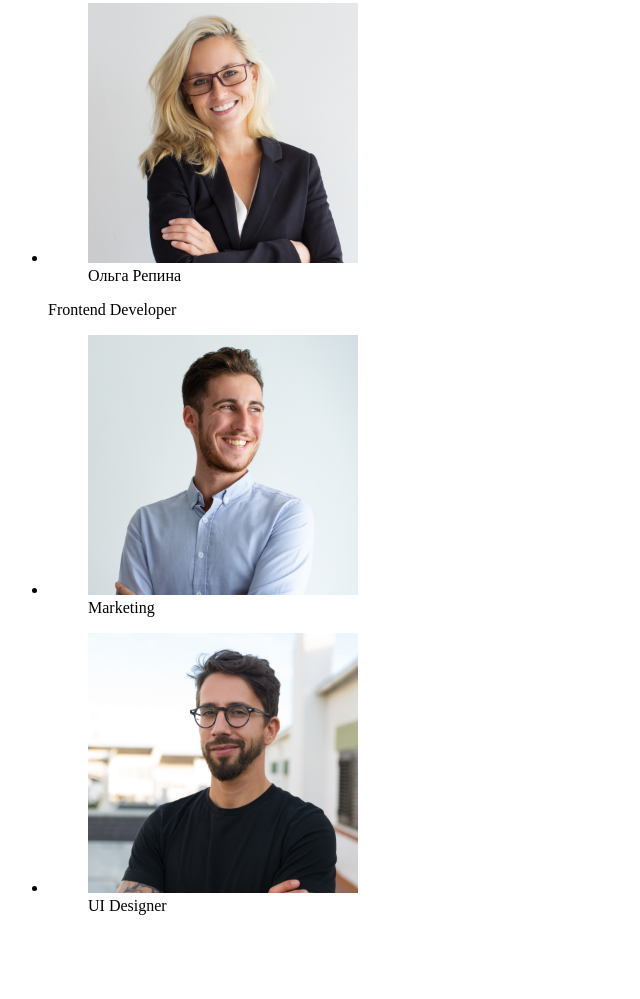
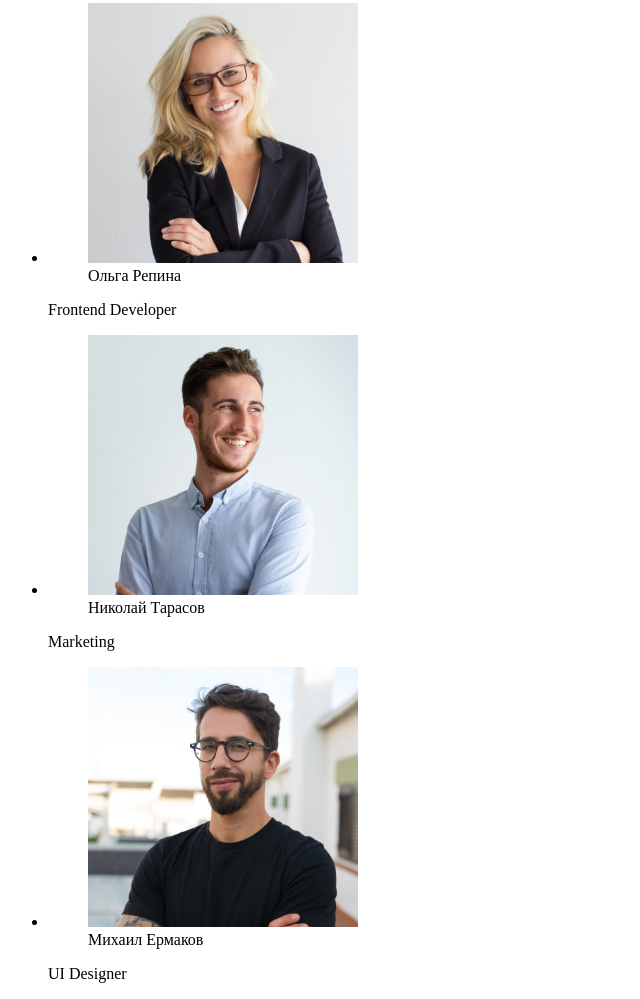
Before and after one commit to khvadim69/goit-markup-hw-001, a plain HTML site: page index.html in a window 1280 px wide. Shown: the part 1786-2785 px from the top of the page, without its empty margins (0-640 px from the left). Before the commit the page ends 2717 px from the top, so only its background shows below. Drawn offline with Linux system fonts and the light colour scheme.

Commit message:
Пишет код до Футера

```diff
--- a/index.html
+++ b/index.html
@@ -55,11 +55,13 @@
                <h2>Наша команда</h2>
                <ul>
                     <li><figure><img src="images/img Игорь Демьяненко.png" alt="Фото Игорь Демьяненко" width="270"><figcaption>Игорь Демьяненко</figcaption></figure>
-                    <p>Product Designer</p></li>
+                         <p>Product Designer</p></li>
                     <li><figure><img src="images/img Ольга Репина.png" alt="Фото Ольга Репина" width="270"><figcaption>Ольга Репина</figcaption></figure>
-                    <p>Frontend Developer</p></li>
-                    <li><figure><img src="images/img Николай Тарасов.png" alt="Фото Николай Тарасов" width="270"><figcaption>Marketing</figcaption></figure></li>
-                    <li><figure><img src="images/img Михаил Ермаков.png" alt="Фото Михаил Ермаков" width="270"><figcaption>UI Designer</figcaption></figure></li>
+                         <p>Frontend Developer</p></li>
+                    <li><figure><img src="images/img Николай Тарасов.png" alt="Фото Николай Тарасов" width="270"><figcaption>Николай Тарасов</figcaption></figure>
+                         <p>Marketing</p></li>
+                    <li><figure><img src="images/img Михаил Ермаков.png" alt="Фото Михаил Ермаков" width="270"><figcaption>Михаил Ермаков</figcaption></figure>
+                         <p>UI Designer</p></li>
                </ul>
           </section>
 
```
